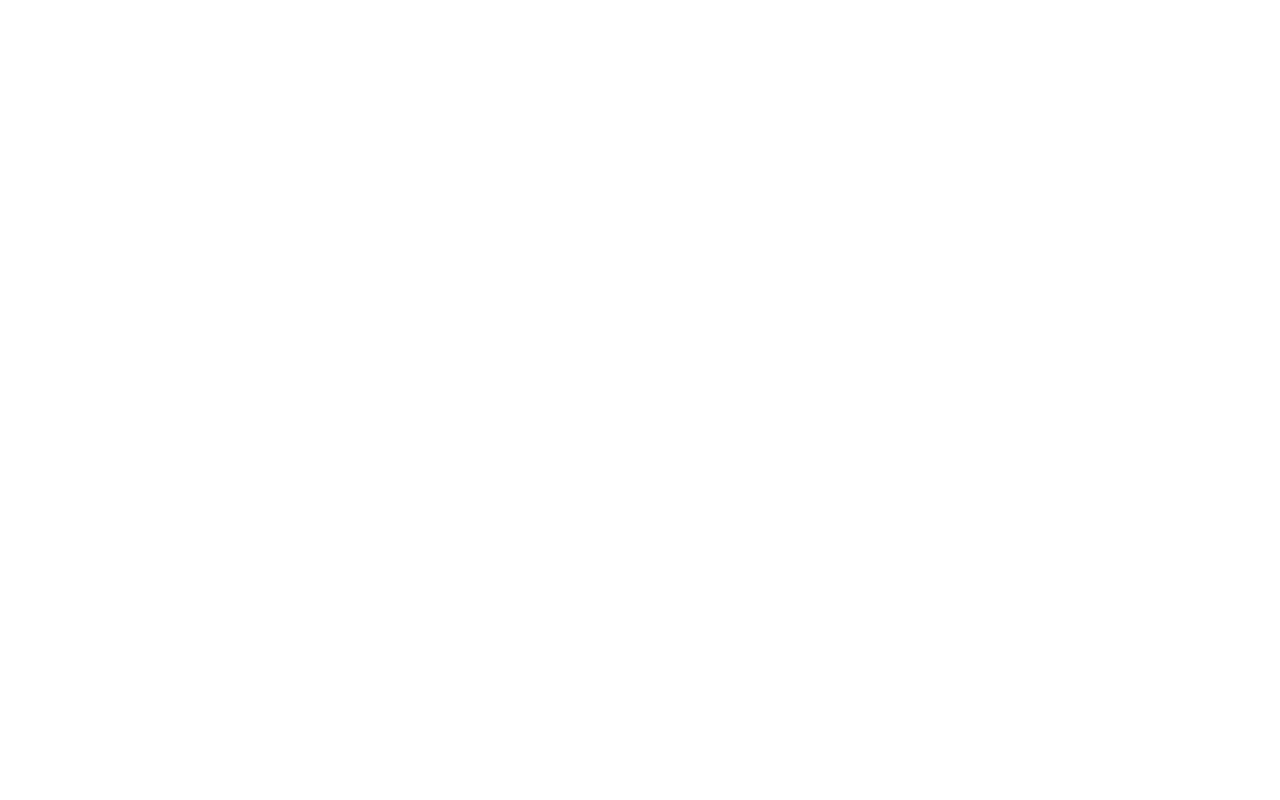
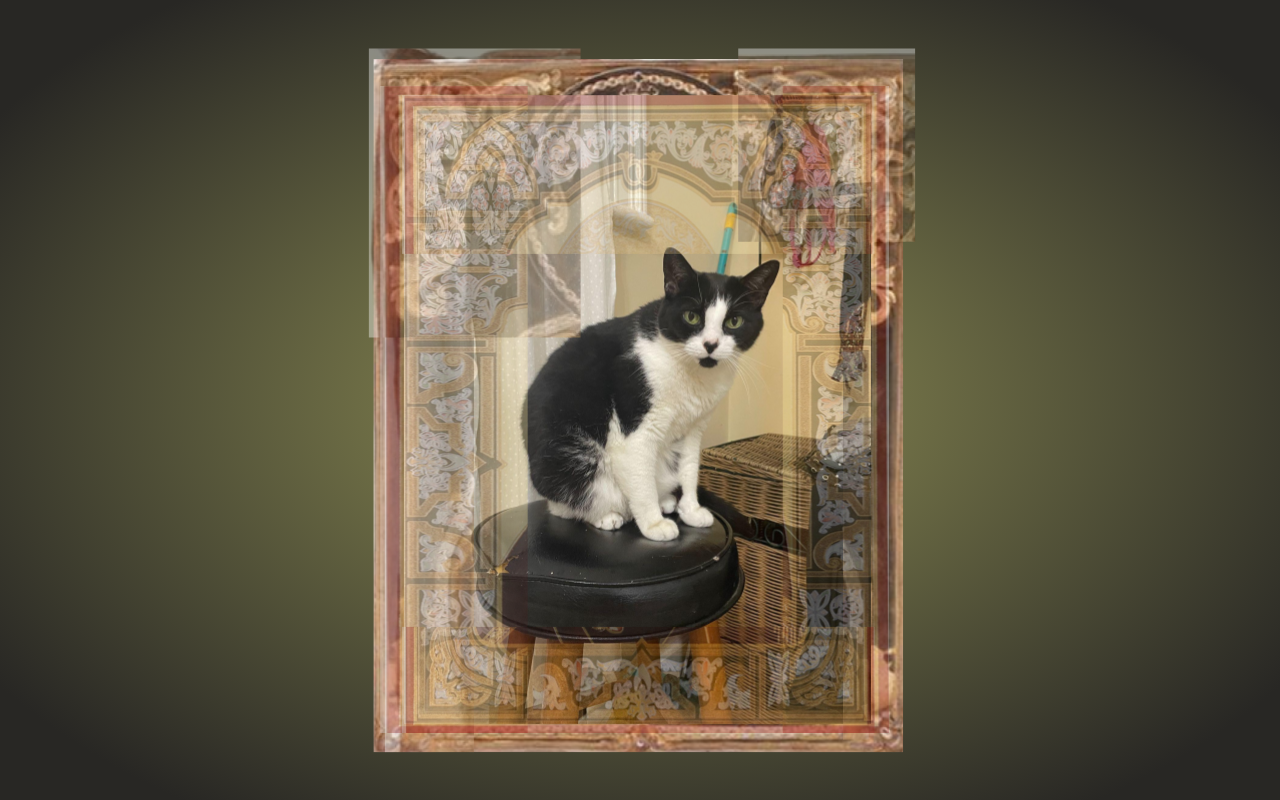
Before and after one commit to sofhaf/rosie-ikona-hw, a plain HTML site: page index.html in a window 1280 px wide. Drawn offline with Linux system fonts and the light colour scheme.

Commit message:
initial draft

```diff
--- a/index.html
+++ b/index.html
@@ -1,4 +1,32 @@
 <script>
 
+  const bgColor = 'radial-gradient(ellipse, #80804e 14%, #282724 87%)'
+  const ikonaURL = 'rosie-ikona.png'
+
+
+  // function ikona (x,y) {
+  //   const ikonapng = document.createElement('img')
+  //   ikonapng.src = ikonaURL
+  //   document.body.appendChild(ikonapng)
+  //   // ikonapng.style.position = 'absolute'
+  //   // ikonapng.style.left = x + 'px'
+  //   // ikonapng.style.top = y + 'px'
+  // }
+
+
+
+   function setup () {
+    const ikonapng = document.createElement('img')
+    ikonapng.src = ikonaURL
+    document.body.style.backgroundImage = bgColor
+    document.body.style.overflow = 'hidden'
+    document.body.style.display = 'flex'
+    document.body.style.justifyContent = 'center'
+    document.body.style.alignItems = 'center'
+    document.body.appendChild(ikonapng)
+    ikonapng.style.position = 'relative'
+  }
+
+  window.addEventListener('load', setup)
 
 </script>
```
